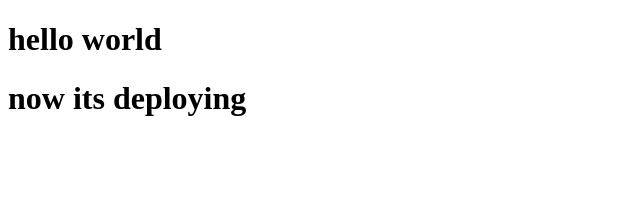
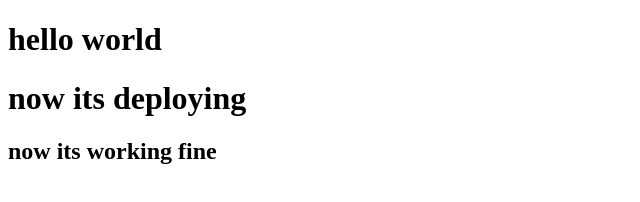
Before and after one commit to muhammad-hurera/new, a plain HTML site: page index.html in a window 1280 px wide. Shown: the whole page, without its empty margins (0-640 px from the left). Drawn offline with Linux system fonts and the light colour scheme.

Commit message:
update index.html

```diff
--- a/index.html
+++ b/index.html
@@ -8,5 +8,6 @@
 <body>
     <h1>hello world</h1>
     <h1>now its deploying</h1>
+    <h2>now its working fine</h2>
 </body>
 </html>
```
